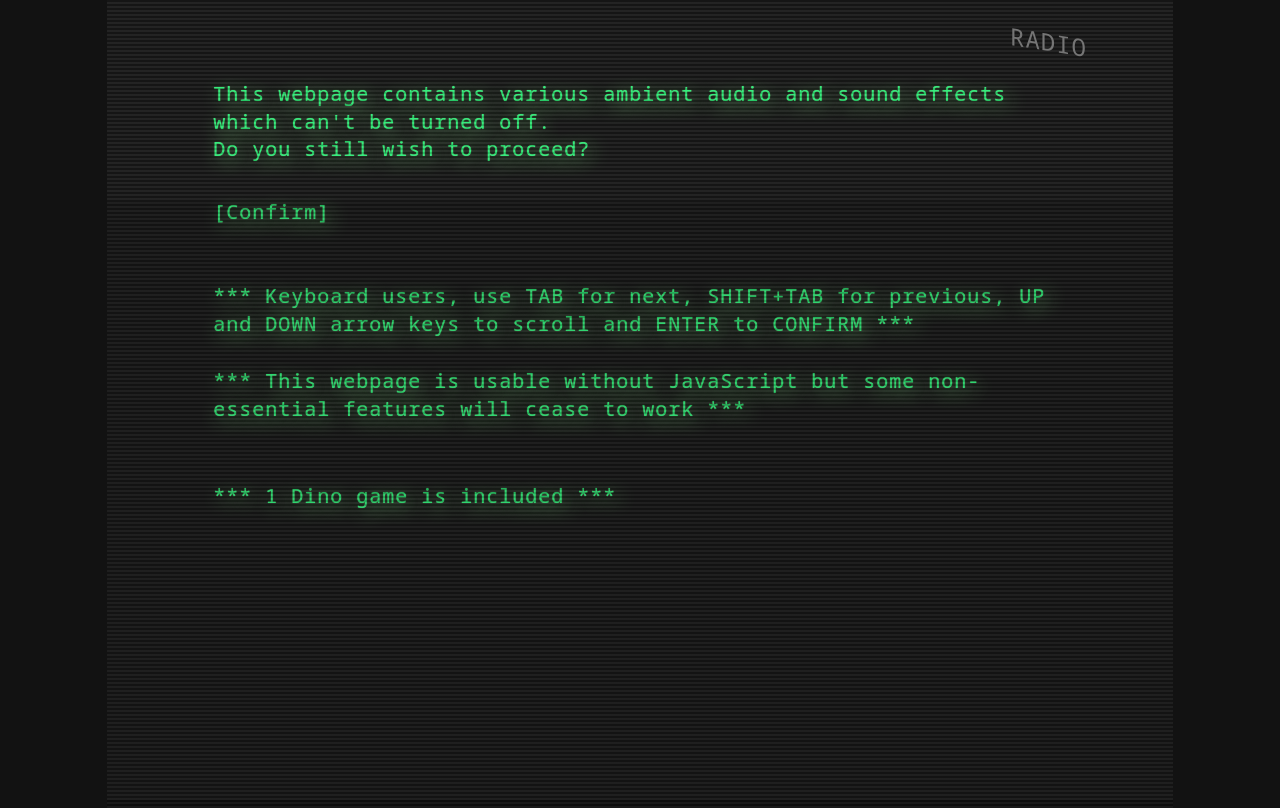
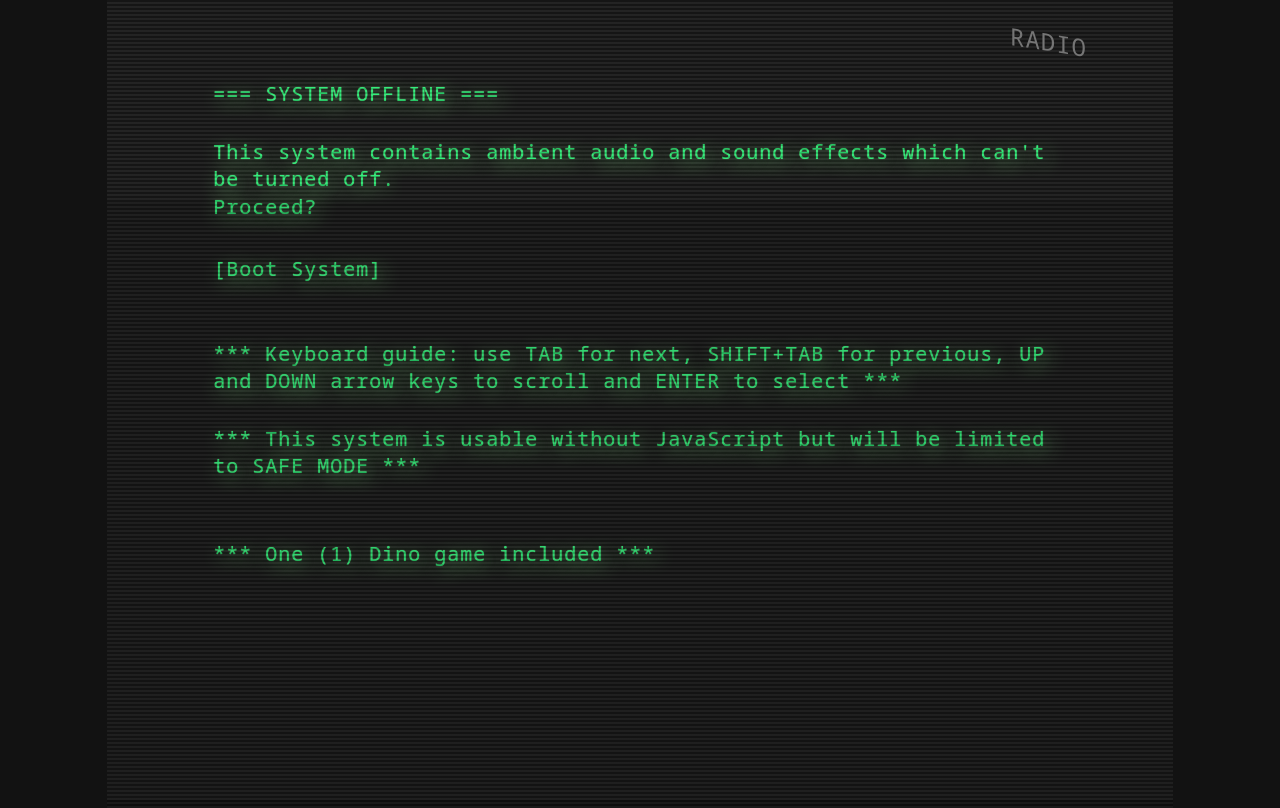
Before and after one commit to jialiang/fallout-resume, a website with bundled scripts: page src/index.html in a window 1280 px wide. Built offline with nearby package versions, Linux system fonts and the light colour scheme; files whose address does not match are found by name.

Commit message:
Reword the start screen as an offline terminal with a Boot System button

```diff
--- a/src/index.html
+++ b/src/index.html
@@ -589,23 +589,22 @@
       </section>
 
       <section id="start">
+        <p>===&nbsp;SYSTEM OFFLINE&nbsp;===</p>
         <p>
-          This webpage contains various ambient audio and sound effects which can't be turned
-          off.<br />Do you still wish to proceed?
+          This system contains ambient audio and sound effects which can't be turned off.<br />Proceed?
         </p>
         <ul class="gap-after">
-          <li><a href="#bootup">[Confirm]</a></li>
+          <li><a href="#bootup">[Boot System]</a></li>
         </ul>
 
         <p>
-          *** Keyboard users, use TAB for next, SHIFT+TAB for previous, UP and DOWN arrow keys to
-          scroll and ENTER to CONFIRM ***
+          *** Keyboard guide: use TAB for next, SHIFT+TAB for previous, UP and DOWN arrow keys to
+          scroll and ENTER to select ***
         </p>
         <p class="gap-after">
-          *** This webpage is usable without JavaScript but some non-essential features will cease
-          to work ***
+          *** This system is usable without JavaScript but will be limited to SAFE MODE ***
         </p>
-        <p>*** 1 Dino game is included ***</p>
+        <p>*** One (1) Dino game included ***</p>
       </section>
 
       <div class="scrollbar" aria-hidden="true" hidden>
```
